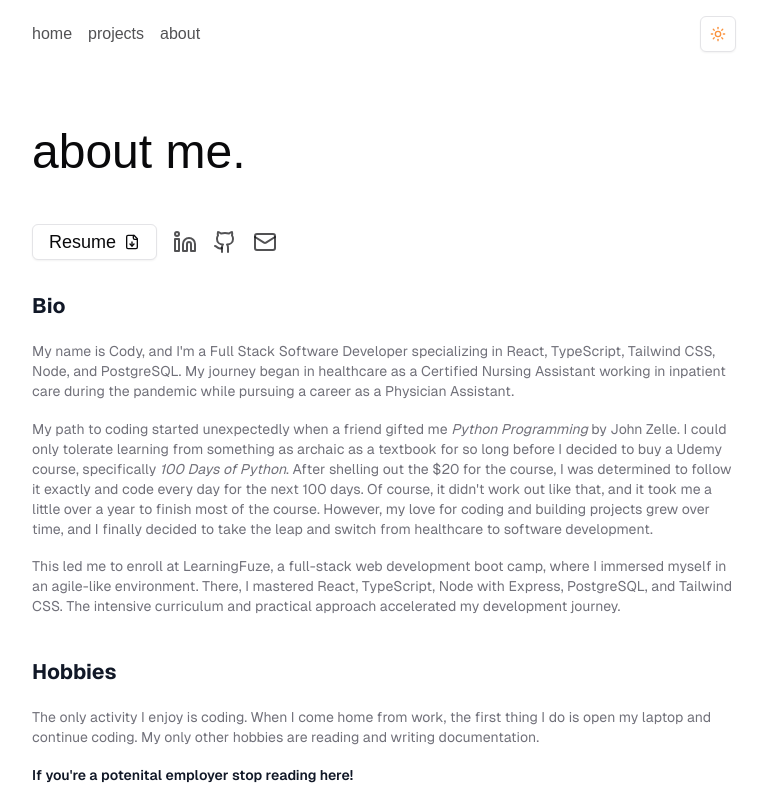
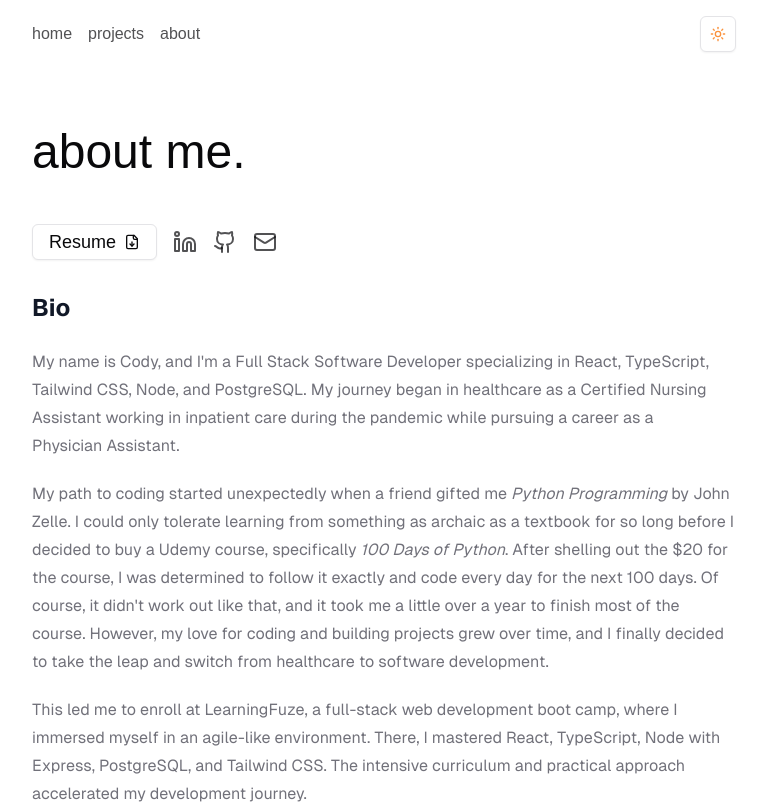
Before and after one commit to kepsteen/portfolio-v2, a Next.js app: page /about in a window 1280 px wide. Shown: the top 804 px of the page, without its empty margins (256-1023 px from the left). Built offline with nearby package versions, Linux system fonts and the light colour scheme; a web font is replaced by a local one.

Commit message:
change font size to md

```diff
--- a/app/about/page.tsx
+++ b/app/about/page.tsx
@@ -7,7 +7,7 @@ export default function AboutPage() {
 		<article className="mt-8 flex flex-col gap-8 pb-16">
 			<h1 className="font-calistoga text-5xl">about me.</h1>
 			<Socials />
-			<div className="prose max-w-full text-pretty font-sans text-sm text-muted-foreground dark:prose-invert">
+			<div className="prose max-w-full text-pretty font-sans text-md text-muted-foreground dark:prose-invert">
 				<h2>Bio</h2>
 				<About />
 				<h2>Hobbies</h2>
```
